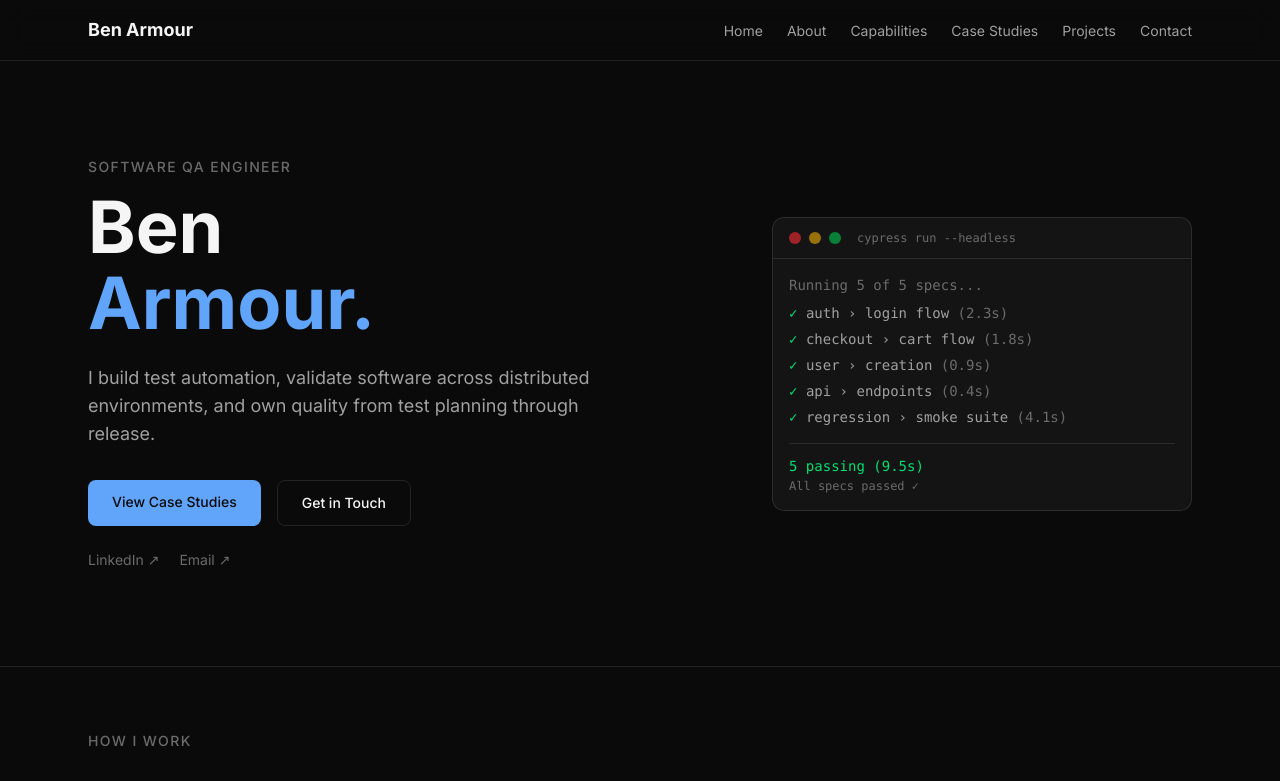
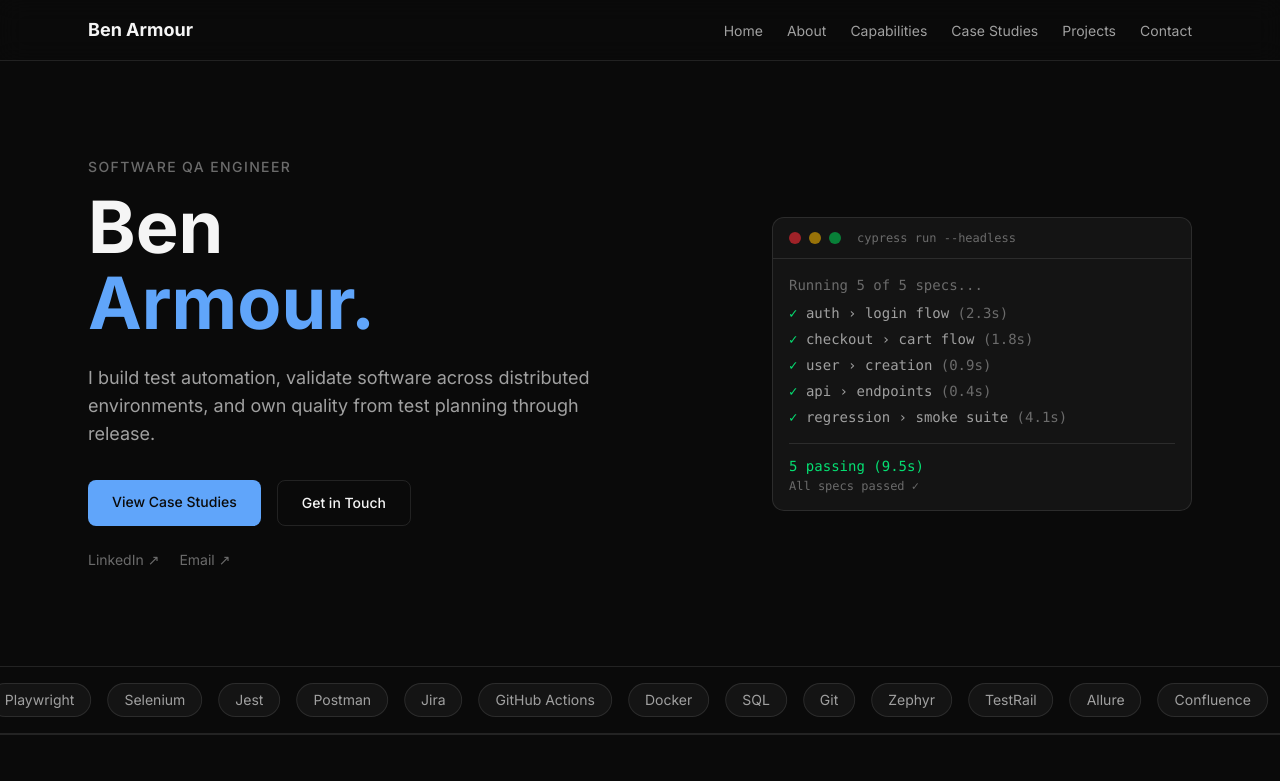
Before and after one commit to LostInTyping/BuildVerified, a Next.js app: page / in a window 1280 px wide. Shown: the top 781 px of the page. Built offline with nearby package versions, Linux system fonts and the light colour scheme.

Commit message:
feat(home): add QA tools marquee strip below hero
Infinite-scrolling strip of QA tool names using pure CSS keyframes
animation. Duplicated list creates seamless loop effect.

```diff
--- a/src/app/globals.css
+++ b/src/app/globals.css
@@ -30,3 +30,12 @@ body {
   outline-offset: 2px;
   border-radius: 4px;
 }
+
+@keyframes marquee {
+  from {
+    transform: translateX(0);
+  }
+  to {
+    transform: translateX(-50%);
+  }
+}
--- a/src/app/page.tsx
+++ b/src/app/page.tsx
@@ -1,4 +1,5 @@
 import { Hero } from "@/components/home/hero";
+import { ToolsMarquee } from "@/components/home/tools-marquee";
 import { ProofSection } from "@/components/home/proof-section";
 import { FeaturedCaseStudies } from "@/components/home/featured-case-studies";
 import { CapabilitiesSummary } from "@/components/home/capabilities-summary";
@@ -8,6 +9,7 @@ export default function Home() {
   return (
     <main>
       <Hero />
+      <ToolsMarquee />
       <ProofSection />
       <FeaturedCaseStudies />
       <CapabilitiesSummary />
--- /dev/null
+++ b/src/components/home/tools-marquee.tsx
@@ -0,0 +1,38 @@
+const tools = [
+  "Cypress",
+  "Playwright",
+  "Selenium",
+  "Jest",
+  "Postman",
+  "Jira",
+  "GitHub Actions",
+  "Docker",
+  "SQL",
+  "Git",
+  "Zephyr",
+  "TestRail",
+  "Allure",
+  "Confluence",
+];
+
+export function ToolsMarquee() {
+  const doubled = [...tools, ...tools];
+
+  return (
+    <div className="border-y border-border py-4 overflow-hidden">
+      <div
+        className="flex gap-4 whitespace-nowrap"
+        style={{ animation: "marquee 32s linear infinite" }}
+      >
+        {doubled.map((tool, i) => (
+          <span
+            key={`${tool}-${i}`}
+            className="rounded-full border border-border bg-bg-card px-4 py-1.5 text-sm text-text-secondary shrink-0"
+          >
+            {tool}
+          </span>
+        ))}
+      </div>
+    </div>
+  );
+}
```
